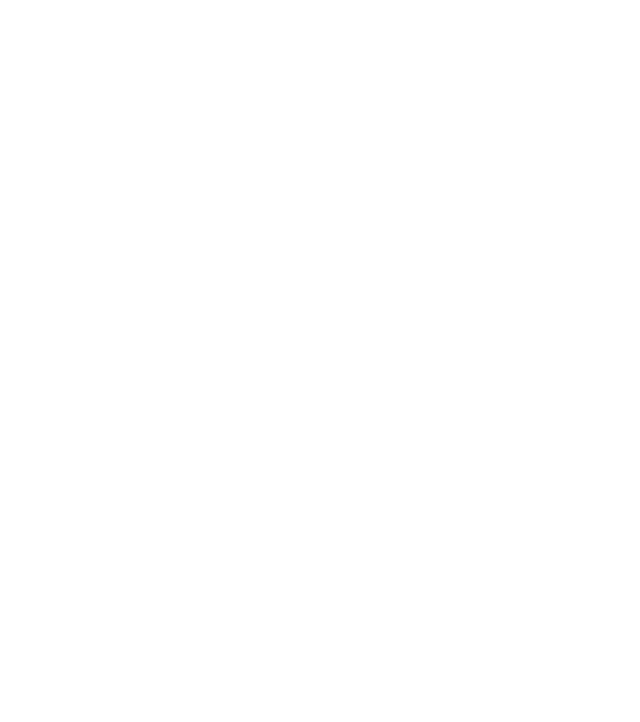
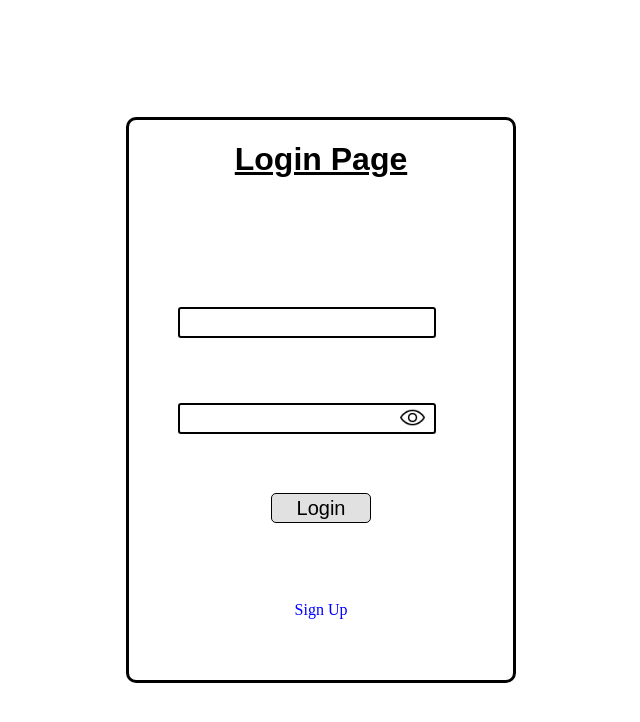
Before and after one commit to mikkimat81539/User-Authentication, a plain HTML site: page index.html in a window 1280 px wide. Shown: the whole page, without its empty margins (319-959 px from the left). Drawn offline with Linux system fonts and the light colour scheme.

Commit message:
adding javascript

```diff
--- a/index.html
+++ b/index.html
@@ -5,6 +5,30 @@
     <link rel="stylesheet" href="style.css">
 </head>
 <body>
+    <div class="main">
+        <div class="outer_box">
+            <div class="top">
+                <h1 style="cursor: default; text-decoration: underline;">Login Page</h1>
+            </div>
+
+            <div class="user">
+                <input type="text" id="user" size="10" minlength="3" maxlength="10">
+            </div>
+
+            <div class="password">
+                <input type="password" id="password" size="15" minlength="5" maxlength="15">
+                <img src="show.png" id="show_icon">
+            </div>
+
+            <div class="btn">
+                <button id="button">Login</button>
+            </div>
+
+            <div class="link">
+                <a href="#">Sign Up</a>
+            </div>
+        </div>
+    </div>
 
     <script src="main.js"></script>
 </body>
--- a/main.js
+++ b/main.js
@@ -0,0 +1,7 @@
+const chgImg = document.getElementById('show_icon')
+
+chgImg.addEventListener("click", changingImg)
+
+function changingImg() {
+    alert('the button was pressed')
+}
--- a/style.css
+++ b/style.css
@@ -0,0 +1,125 @@
+html, body, .main {
+    margin: 0;
+    padding: 0;
+    box-sizing: border-box;
+}
+
+html {
+    width: 100vw;
+    height: 100vh;
+}
+
+body {
+    width: 100%;
+    height: 100%;
+    overflow: hidden;
+}
+
+.main {
+    width: 100%;
+    height: 100%;
+    display: flex;
+    justify-content: center;
+    align-items: center;
+}
+
+.outer_box {
+    border: solid 3px black;
+    border-radius: 10px;
+    width: 30%;
+    height: 70%;
+    display: grid;
+    grid-template-rows: repeat(6, 2fr);
+    justify-content: center;
+
+}
+
+.top {
+    text-align: center;
+    font-family: Arial, Helvetica, sans-serif;
+}
+
+.user {
+    width: auto;
+    height: 50%;
+    grid-row: 3;
+}
+
+.password {
+    width: auto;
+    height: 50%;
+    grid-row: 4;
+}
+
+.user > input {
+    width: 250px;
+    height: 25px;
+    border: 2px solid black;
+    border-radius: 3px;
+    font-size: 20px;
+    color: black;
+    cursor: text;
+}
+
+.password > input {
+    width: 250px;
+    height: 25px;
+    border: 2px solid black;
+    border-radius: 3px;
+    font-size: 20px;
+    color: black;
+    cursor: text;
+}
+
+
+.password > img {
+    width: 25px;
+    height: 25px;
+    position: relative;
+    right: 40px;
+    top: 5px;
+    cursor: pointer;
+}
+
+.btn {
+    width: 100%;
+    height: 50%;
+    grid-row: 5;
+    display: flex;
+    justify-content: center;
+    box-sizing: border-box;
+}
+
+.btn > button {
+    width: 100px;
+    height: 30px;
+    cursor: pointer;
+    font-size: 20px;
+    color: black;
+    border: 1px solid black;
+    border-radius: 5px;
+    background-color: rgb(225, 225, 225);
+}
+
+.btn > button:hover {
+    background-color: rgb(165, 165, 165);
+}
+
+.link {
+    width: 100%;
+    height: 50%;
+    grid-row: 6;
+    display: flex;
+    justify-content: center;
+    box-sizing: border-box;
+    align-items: center;
+}
+
+.link > a {
+    text-decoration: none;
+    color: blue;
+}
+
+.link > a:hover {
+    text-decoration: underline;
+}
```
Also changed, not shown: hide.png (added), show.png (added).
